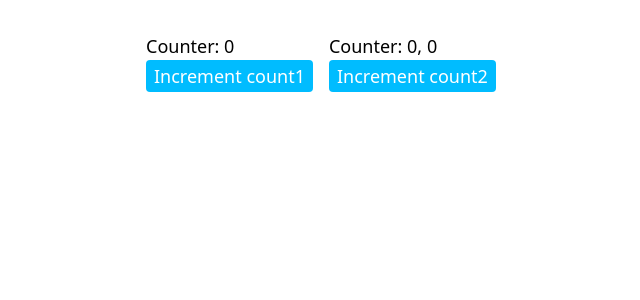
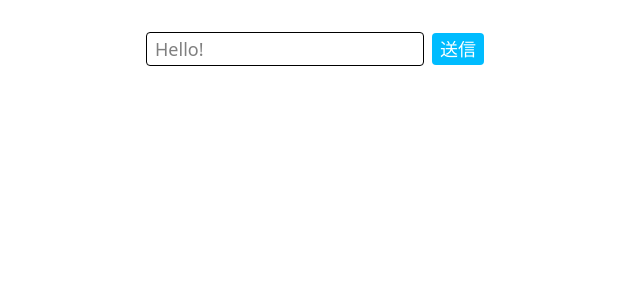
Before and after one commit to etranger2268/udemy-react-hooks-complete, a React (Vite) app: page / in a window 1280 px wide. Shown: the top 300 px of the page, without its empty margins (78-718 px from the left). Built offline with nearby package versions, Linux system fonts and the light colour scheme.

Commit message:
develop-07-46

```diff
--- a/src/App.tsx
+++ b/src/App.tsx
@@ -11,7 +11,8 @@
 // import Lesson4 from './lessons/Lesson4/Lesson4';
 // import Lesson5_1 from './lessons/Lesson5/Lesson5_1';
 // import Lesson5_2 from './lessons/Lesson5/Lesson5_2';
-import Lesson5_3 from './lessons/Lesson5/Lesson5_3';
+// import Lesson5_3 from './lessons/Lesson5/Lesson5_3';
+import Lesson6 from './lessons/Lesson6/Lesson6';
 
 export default function App() {
   return (
@@ -30,7 +31,8 @@ export default function App() {
       {/* </AuthProvider> */}
       {/* <Lesson5_1 /> */}
       {/* <Lesson5_2 /> */}
-      <Lesson5_3 />
+      {/* <Lesson5_3 /> */}
+      <Lesson6 />
     </div>
   );
 }
--- /dev/null
+++ b/src/lessons/Lesson6/Lesson6.tsx
@@ -0,0 +1,34 @@
+import { useState } from 'react';
+import { deliverMessage } from './actions';
+import Thread from './Thread';
+
+export type Message = {
+  text: string;
+  sending: boolean;
+  key: number;
+};
+
+export default function Lesson6() {
+  const initialMessage: Message = {
+    text: 'Hello World',
+    sending: false,
+    key: 1,
+  };
+  const [messages, setMessages] = useState<Message[]>([initialMessage]);
+
+  const sendMessage = async (formData: FormData) => {
+    const messageEntry = formData.get('message');
+    if (!messageEntry || typeof messageEntry !== 'string') {
+      return;
+    }
+
+    const resultMessage = await deliverMessage(messageEntry);
+    setMessages((prev) => [...prev, { text: resultMessage, sending: false, key: prev.length + 1 }]);
+  };
+
+  return (
+    <div className="ml-8 text-lg">
+      <Thread messages={messages} sendMessage={sendMessage} />
+    </div>
+  );
+}
--- /dev/null
+++ b/src/lessons/Lesson6/Thread.tsx
@@ -0,0 +1,19 @@
+export default function Thread({ messages, sendMessage }) {
+  const handleSubmit = async () => {};
+  return (
+    <form onSubmit={handleSubmit} className="flex items-center gap-2">
+      <input
+        type="text"
+        name="message"
+        placeholder="Hello!"
+        className="border py-0.5 px-2 rounded outline-none focus:ring focus:ring-blue-600"
+      />
+      <button
+        type="submit"
+        className="bg-sky-400 py-0.5 px-2 text-white rounded transition-all duration-300 hover:bg-sky-600"
+      >
+        送信
+      </button>
+    </form>
+  );
+}
--- /dev/null
+++ b/src/lessons/Lesson6/actions.ts
@@ -0,0 +1,4 @@
+export const deliverMessage = async (message: string): Promise<string> => {
+  await new Promise((resolve) => setTimeout(resolve, 3000));
+  return message;
+};
```
